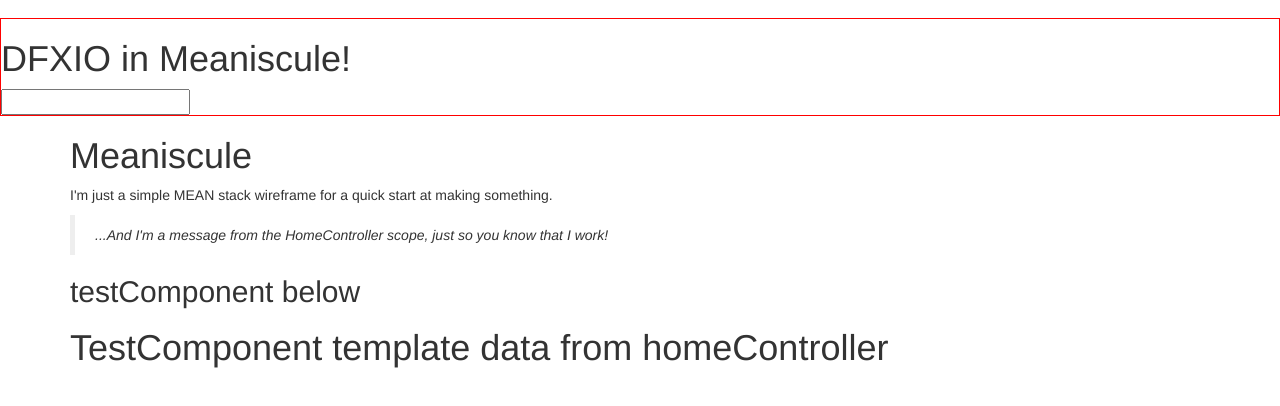
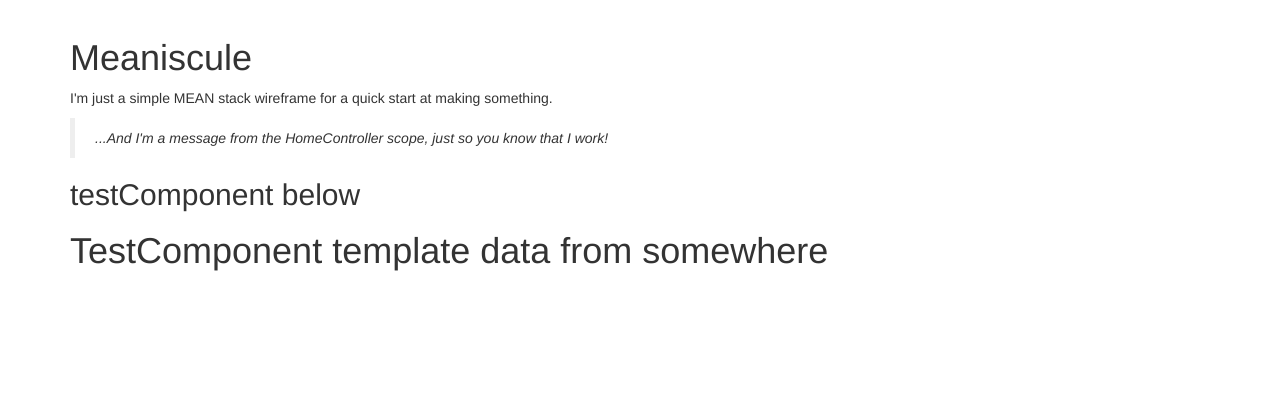
Before and after one commit to Cedrusco/dfxio-sandbox, a website: page server/index.html in a window 1280 px wide. Shown: the part 54-460 px from the top of the page. Drawn offline with nearby package versions, Linux system fonts and the light colour scheme; some packages are replaced by stand-ins of ours; files that its build step writes are made by us from their sources; files whose address does not match are found by name.

Commit message:
isolate component code

```diff
--- a/client/pre-build/app.js
+++ b/client/pre-build/app.js
@@ -1,4 +1,4 @@
-var app = angular.module('Meaniscule', ['ui.router', 'dfxio']);
+var app = angular.module('Meaniscule', ['ui.router']);
 
 app.config(function ($urlRouterProvider, $locationProvider) {
 	// This turns off hashbang urls (/#about) and changes it to something normal (/about)
--- a/client/pre-build/home/home.controller.js
+++ b/client/pre-build/home/home.controller.js
@@ -2,5 +2,5 @@ app.controller('HomeController', function($scope) {
 
 	$scope.msgFromScope = "...And I'm a message from the HomeController scope, just so you know that I work!";
 
-	$scope.testMsg = "data from homeController";
+	$scope.testMsg = "data from somewhere";
 });
--- a/dfxio/dfxio.html
+++ b/dfxio/dfxio.html
@@ -1,5 +1,3 @@
 <div style="border: 1px solid red">
-  <h1>DFXIO in Meaniscule!</h1>
-  <input ng-model="hello"/>
-    {{hello}}
+
 </div>
--- a/dfxio/dfxio.js
+++ b/dfxio/dfxio.js
@@ -1,30 +1,23 @@
 (function (angular) {
   'use strict'
-
-  // function TestComponentController(){
-  //   this.message = 'cmonnn TestComponentController';
-  // }
 
   var TestComponent = {
     bindings: {
       message: '='
     },
-    // controller: TestComponentController,
-    // controllerAs: '$ctrl',
     template: '<h1>TestComponent template {{$ctrl.message}}</h1>'
   };
 
+  angular
+    .module('TestComponentModule', [])
+    .controller('TestComponentController', function ($scope) {
+
+    })
+    .component('testComponent', TestComponent);
+
+  var appName = $('[ng-app]').attr('ng-app');
 
   angular
-    .module('dfxio', [])
-    .controller('dfxioController', function ($scope) {
-      $scope.message = "Message from dfxio controller";
-    })
-    .directive('dfxioDirective', function () {
-      return {
-        restrict: 'E',
-        templateUrl: './dfxio.html'
-      }
-    })
-    .component('testComponent', TestComponent)
+    .module(appName)
+    .requires.push('TestComponentModule');
 })(angular)
--- a/server/index.html
+++ b/server/index.html
@@ -1,5 +1,5 @@
 <!DOCTYPE html>
-<html lang="en">
+<html lang="en" ng-app="Meaniscule">
 
 <head>
     <meta name="viewport" content="width=device-width, initial-scale=1">
@@ -18,13 +18,12 @@
     <script src="/bootstrap/dist/js/bootstrap.js"></script>
     <script src="/angular/angular.js"></script>
     <script src="/angular-ui-router/release/angular-ui-router.js"></script>
+    <script src="build.js"></script>
     <script src="/dfxio.js"></script>
-    <script src="build.js"></script>
 </head>
 
-<body ng-app="Meaniscule">
+<body>
     <navbar></navbar>
-    <dfxio-directive></dfxio-directive>
     <div ui-view class="container"></div>
 </body>
 
```
